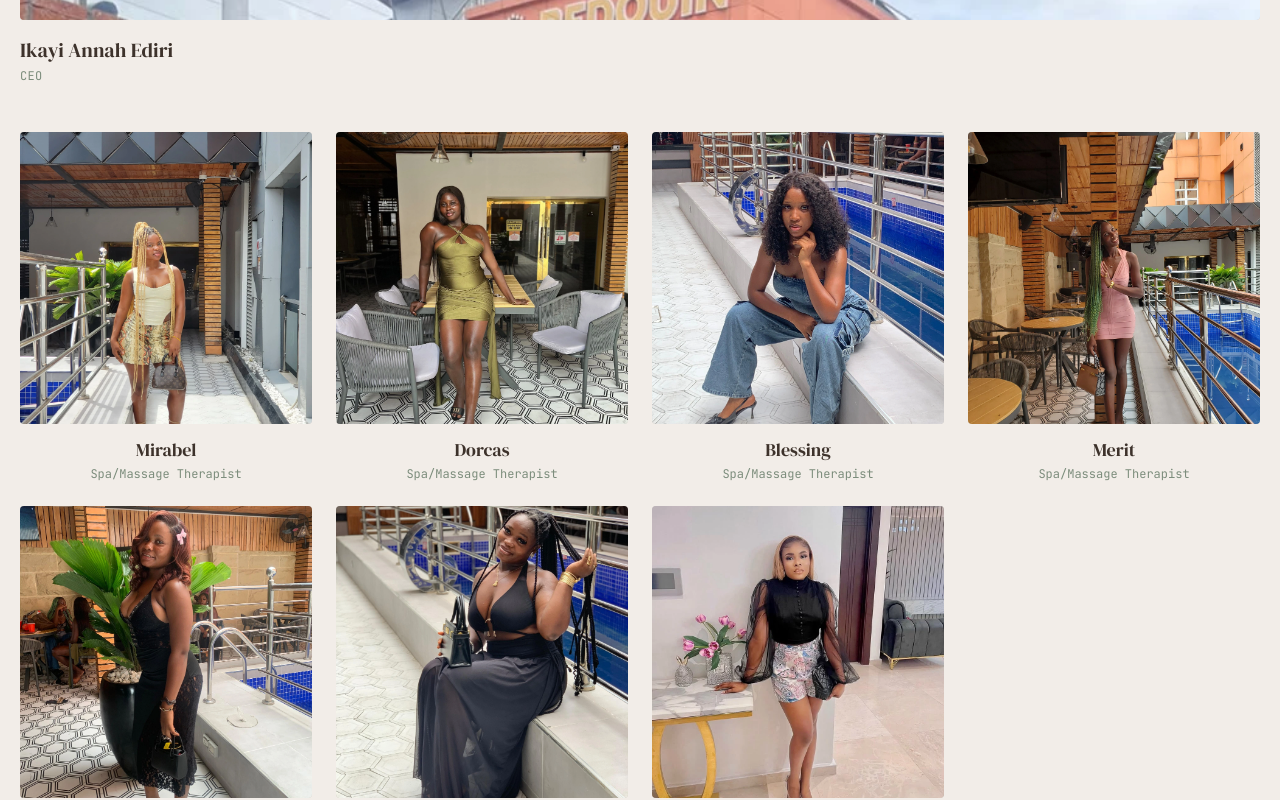
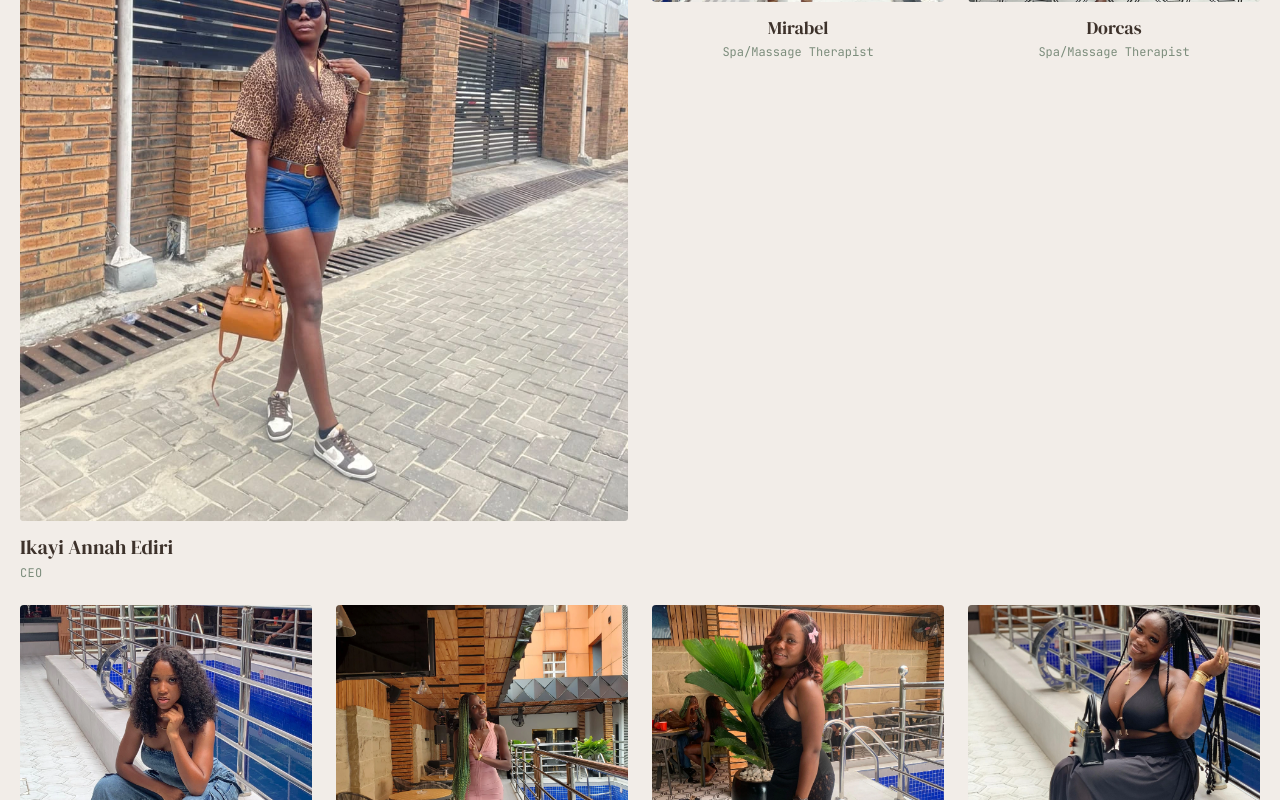
Before and after one commit to realmassagespaaa-ann/spa, a React (Vite) app: page / in a window 1280 px wide. Shown: the part 2560-3360 px from the top of the page. Built offline with nearby package versions, Linux system fonts and the light colour scheme.

Commit message:
Change CEO card to portrait aspect-[3/4] in grid, remove object-top

```diff
--- a/src/components/TeamSpotlight.jsx
+++ b/src/components/TeamSpotlight.jsx
@@ -42,19 +42,21 @@ export default function TeamSpotlight() {
           </p>
         </motion.div>
 
-        {/* CEO card */}
+        {/* Therapists grid */}
+        <div className="grid grid-cols-2 sm:grid-cols-3 md:grid-cols-4 gap-5 md:gap-6">
+          {/* CEO card — featured, spans 2 columns */}
           <motion.div
             initial={{ opacity: 0, y: 20 }}
             whileInView={{ opacity: 1, y: 0 }}
             viewport={{ once: true, margin: '-60px' }}
-          className="mb-12 group"
+            className="col-span-2 group"
           >
-          <div className="relative aspect-[16/9] md:aspect-[4/1] overflow-hidden rounded-sm mb-4 bg-stone/20 flex items-center justify-center">
+            <div className="relative aspect-[3/4] overflow-hidden rounded-sm mb-3 bg-stone/20 flex items-center justify-center">
               {ceo.image ? (
                 <img
                   src={ceo.image}
                   alt={ceo.name}
-                className="absolute inset-0 w-full h-full object-cover object-top transition-transform duration-700 group-hover:scale-105"
+                  className="absolute inset-0 w-full h-full object-cover transition-transform duration-700 group-hover:scale-105"
                 />
               ) : (
                 <div className="flex flex-col items-center text-stone/30">
@@ -67,8 +69,6 @@ export default function TeamSpotlight() {
             <p className="text-xs font-mono text-sage uppercase tracking-wide mt-1">{ceo.role}</p>
           </motion.div>
 
-        {/* Therapists grid */}
-        <div className="grid grid-cols-2 sm:grid-cols-3 md:grid-cols-4 gap-5 md:gap-6">
           {therapists.map((t, i) => (
             <motion.div
               key={t.name}
```
Lines whose indentation alone changed are shown as unchanged.
